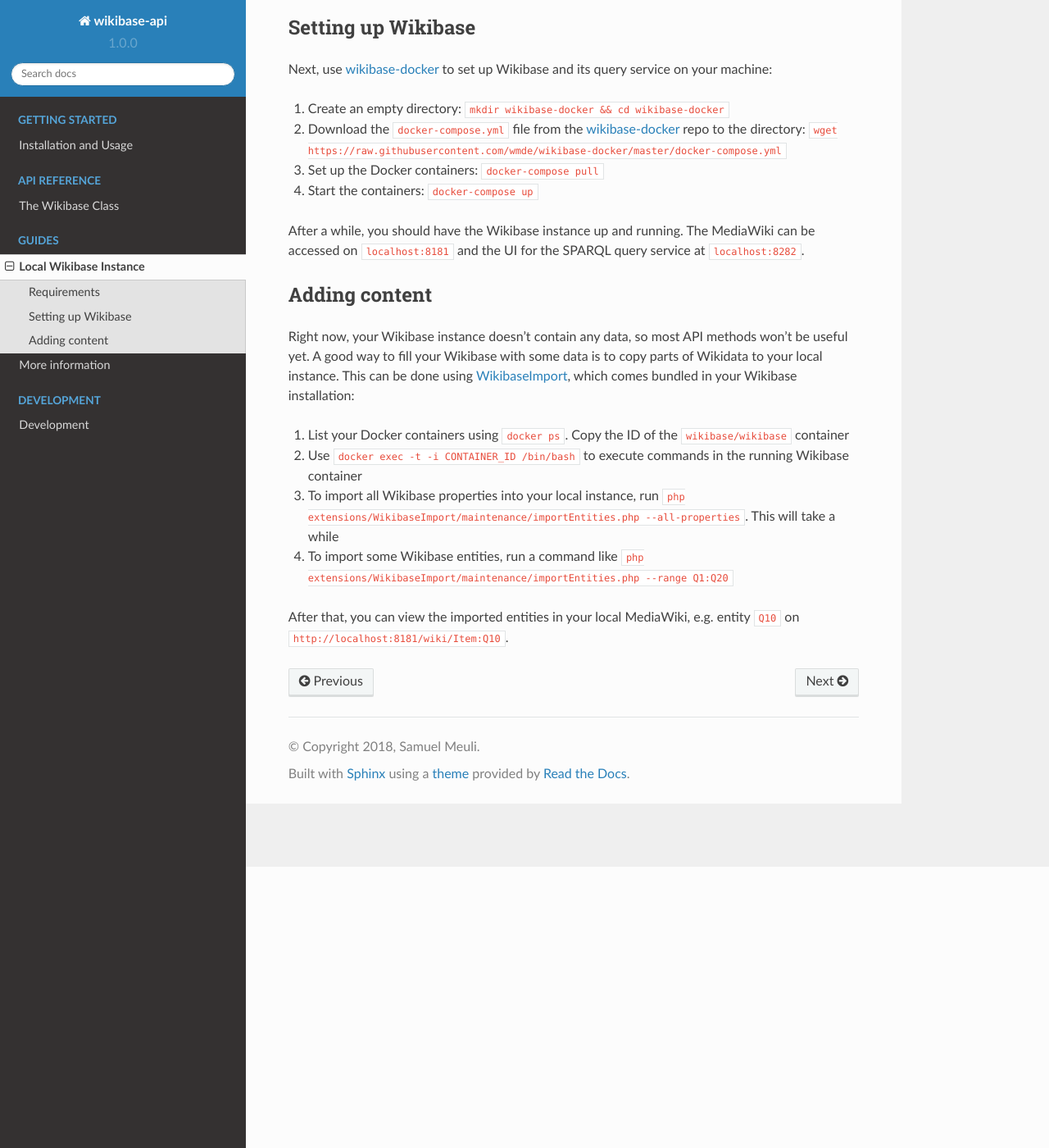
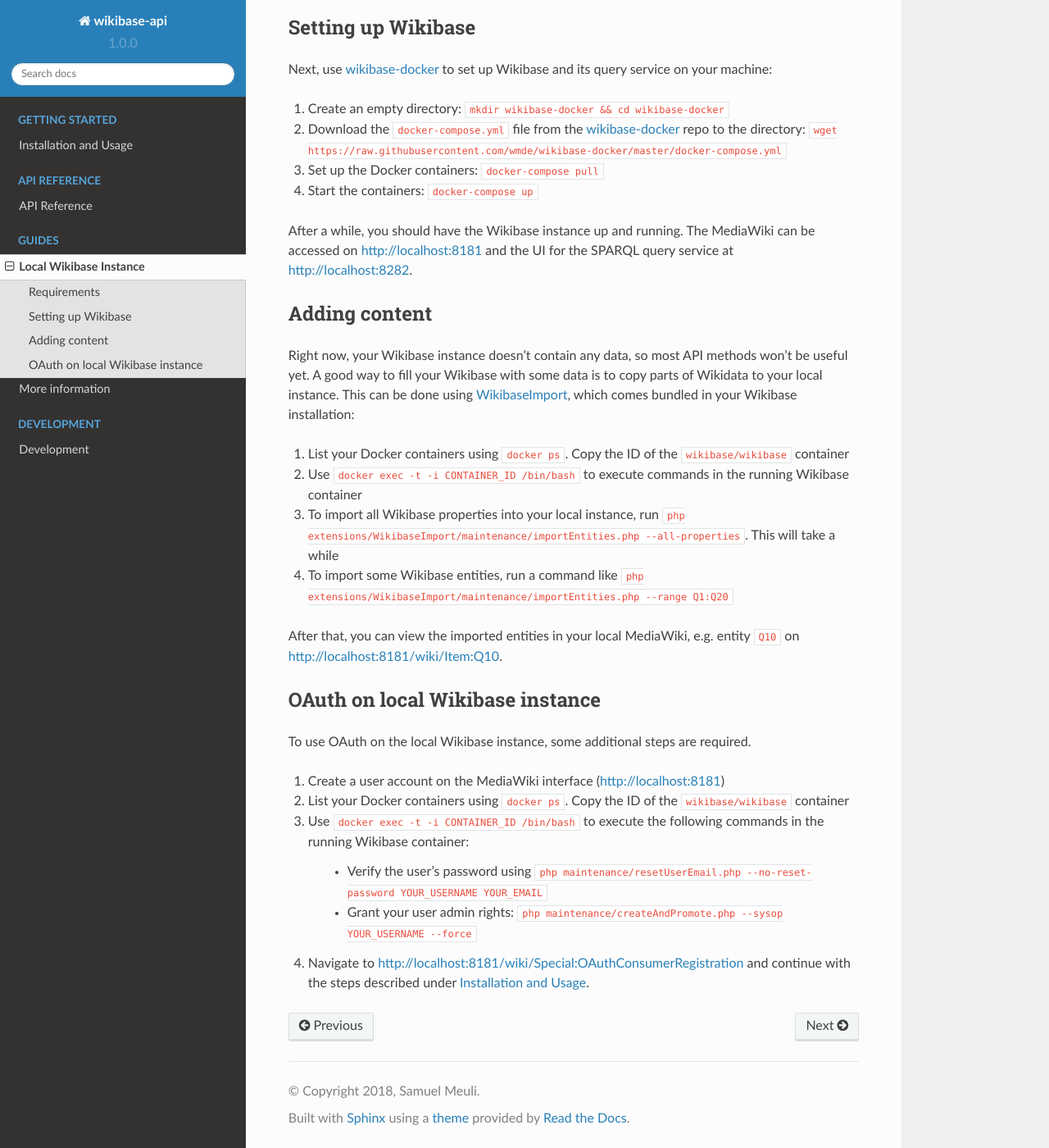
Before and after one commit to samuelmeuli/wikibase-api, a Sphinx documentation site: the page built from docs/guides/local_wikibase_instance.rst, in a window 1280 px wide and 1400 px high, scrolled down 343 px. Shown: the whole window at 82% size. Built offline with Sphinx 7.4.7 and the Read the Docs theme 2.0.0, drawn with Linux system fonts in a browser that asks for light colours.

Commit message:
Add docs for OAuth on local Wikibase instance

```diff
--- a/docs/api_reference/the_wikibase_class.rst
+++ b/docs/api_reference/api_reference.rst
@@ -1,7 +1,7 @@
-.. _the_wikibase_class:
+.. _api_reference:
 
-The Wikibase Class
-==================
+API Reference
+=============
 
 .. autoclass:: wikibase_api.Wikibase
     :inherited-members:
--- a/docs/development/development.rst
+++ b/docs/development/development.rst
@@ -1,3 +1,5 @@
+.. _development:
+
 Development
 ===========
 
--- a/docs/guides/local_wikibase_instance.rst
+++ b/docs/guides/local_wikibase_instance.rst
@@ -35,4 +35,21 @@
 3. To import all Wikibase properties into your local instance, run ``php extensions/WikibaseImport/maintenance/importEntities.php --all-properties``. This will take a while
 4. To import some Wikibase entities, run a command like ``php extensions/WikibaseImport/maintenance/importEntities.php --range Q1:Q20``
 
-After that, you can view the imported entities in your local MediaWiki, e.g. entity ``Q10`` on ``http://localhost:8181/wiki/Item:Q10``.
+After that, you can view the imported entities in your local MediaWiki, e.g. entity ``Q10`` on http://localhost:8181/wiki/Item:Q10.
+
+
+.. _oauth_on_local_wikibase_instance:
+
+OAuth on local Wikibase instance
+--------------------------------
+
+To use OAuth on the local Wikibase instance, some additional steps are required.
+
+1. Create a user account on the MediaWiki interface (http://localhost:8181)
+2. List your Docker containers using ``docker ps``. Copy the ID of the ``wikibase/wikibase`` container
+3. Use ``docker exec -t -i CONTAINER_ID /bin/bash`` to execute the following commands in the running Wikibase container:
+
+    * Verify the user's password using ``php maintenance/resetUserEmail.php --no-reset-password YOUR_USERNAME YOUR_EMAIL``
+    * Grant your user admin rights: ``php maintenance/createAndPromote.php --sysop YOUR_USERNAME --force``
+
+4. Navigate to http://localhost:8181/wiki/Special:OAuthConsumerRegistration and continue with the steps described under :ref:`installation_and_usage`.
--- a/docs/guides/more_information.rst
+++ b/docs/guides/more_information.rst
@@ -1,3 +1,5 @@
+.. _more_information:
+
 More information
 ================
 
```
Also changed, not shown: other parts of docs/guides/local_wikibase_instance.rst (+1 -1 lines), docs/getting_started/installation_and_usage.rst (renamed from docs/getting_started/installation.rst, +6 -4 lines), docs/index.rst (+2 -6 lines).
